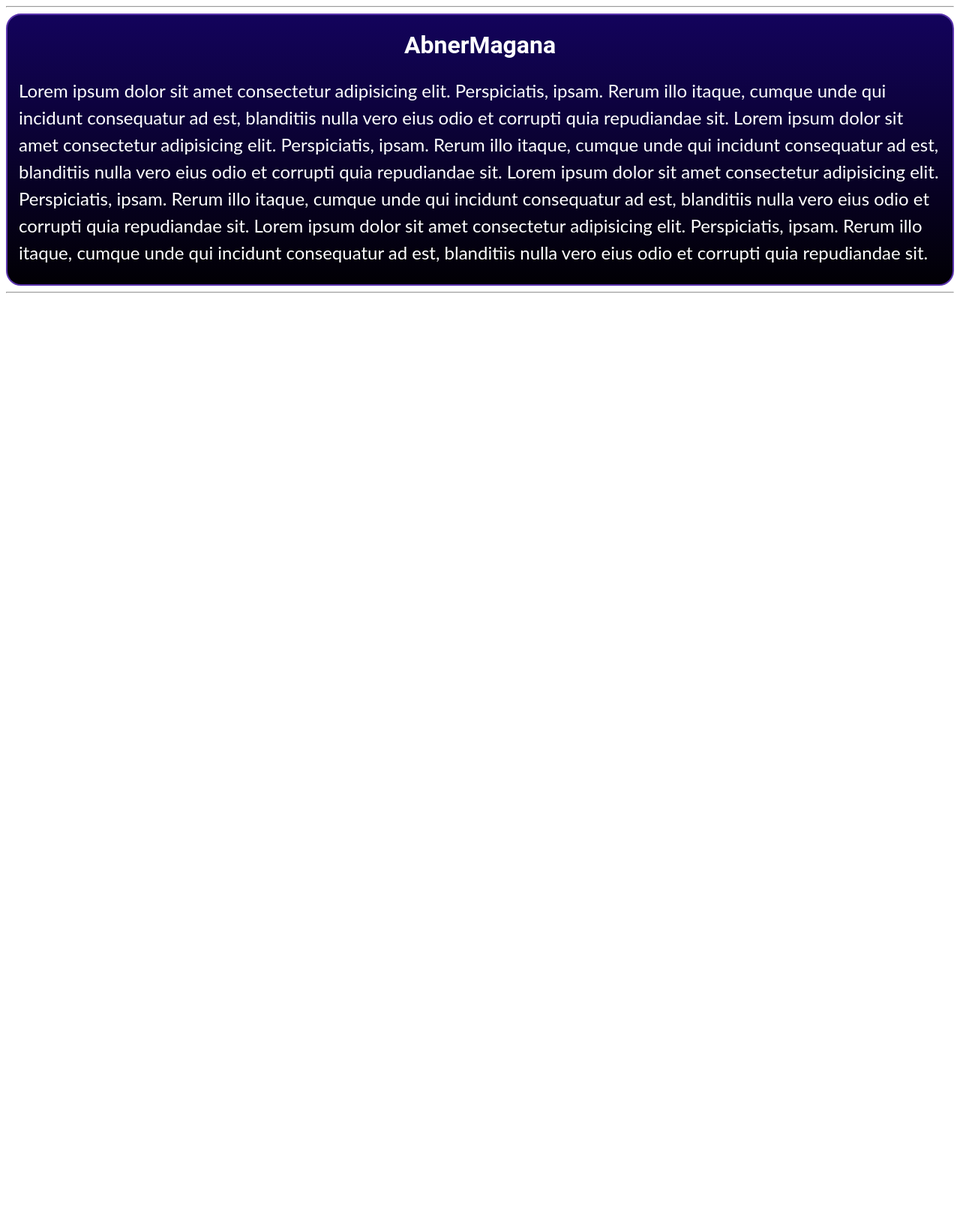
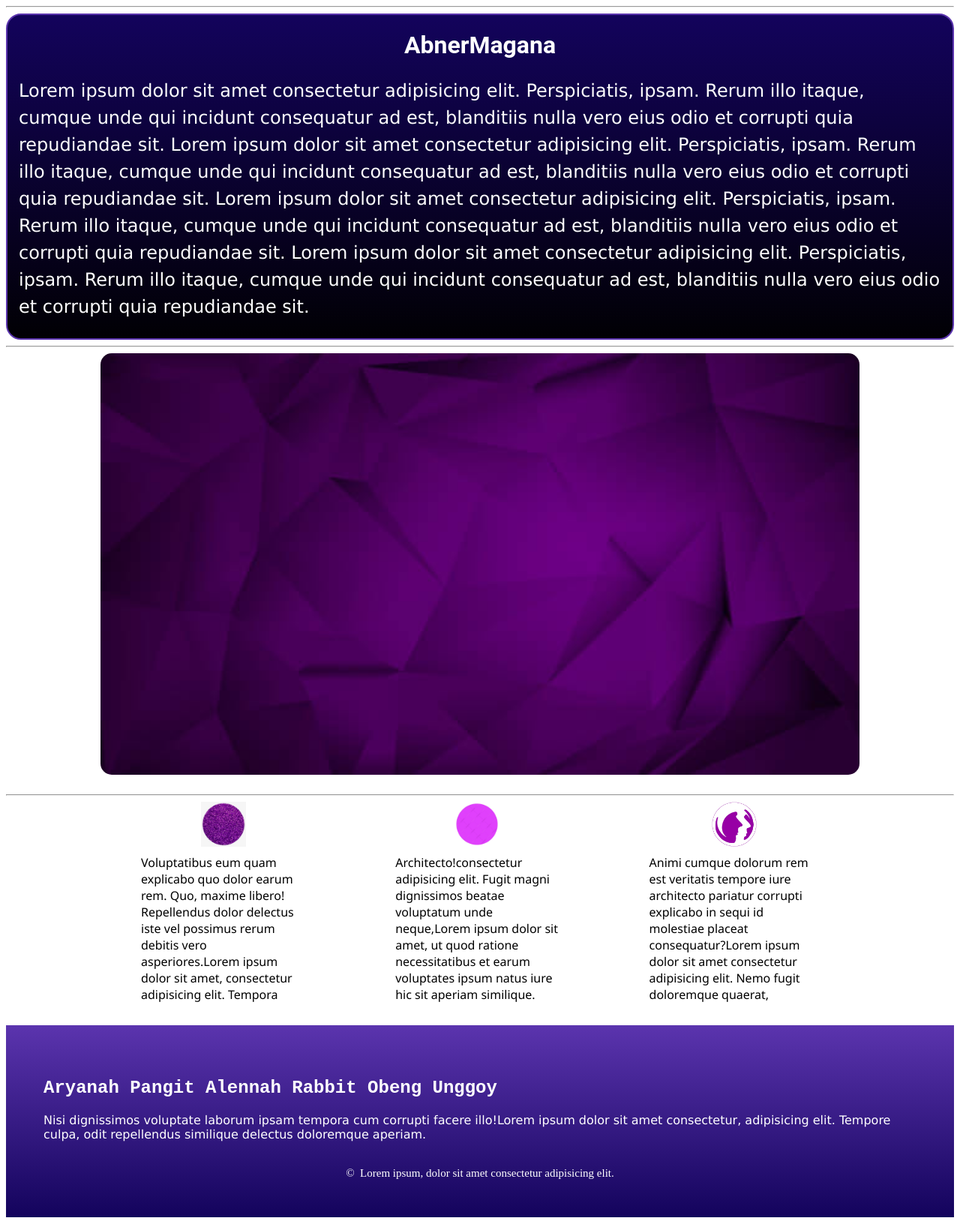
Before and after one commit to Thirdypogi13/quackit-copy, a PHP site: page / in a window 1280 px wide. Shown: the part 137-1769 px from the top of the page at 75% size. Before the commit the page ends 800 px from the top, so only its background shows below. Run offline with PHP 8.4, Linux system fonts and the light colour scheme.

Commit message:
add design 3 circles

```diff
--- a/abner2.css
+++ b/abner2.css
@@ -81,3 +81,51 @@ h1 {
 #home_image:hover {
     background-color: white;
 }
+
+#box3_image {
+    width: 100%;
+    display: flex;
+    justify-content: center;
+}
+
+#circle_img img {
+    width: 60px;
+}
+
+#circle_img {
+    display: flex;
+    justify-content: space-evenly;
+}
+
+.floatcenter {
+    display: flex;
+    justify-content: center;
+}
+
+.borderspace {
+    border-top: 10px white solid;
+    border-left: 60px white solid;
+    border-right: 60px white solid;
+
+    font-family: 'Segoe UI', Tahoma, Geneva, Verdana, sans-serif;
+}
+
+footer {
+    background: blue linear-gradient(rgb(91, 52, 174),#13035c);
+    padding: 50px;
+    color: white;
+}
+
+h2 {
+    font-family: 'Courier New', Courier, monospace;
+}
+
+p {
+    font-family: Verdana, Geneva, Tahoma, sans-serif;
+}
+
+#footer {
+    text-align: center;
+    font-family: cursive;
+    font-size: 15px;
+}
--- a/abner2.html
+++ b/abner2.html
@@ -7,6 +7,7 @@
         <link rel="stylesheet" href="./abner2.css">
     </head>
     <body>
+        <!--start of header-->
         <header>
                 <div id="separate">
                     <span>
@@ -21,9 +22,12 @@
                     </span>
                 </div>
         </header>
+        <!--end of header-->
         <div></div>
         <hr/>
         <div></div>
+
+        <!--start of firstbox-->
         <div id="box1">
             <div>
                 <h1>AbnerMagana</h1>
@@ -45,7 +49,76 @@
                 </p>
             </div>
         </div>
+        <!--end of firstbox-->
+
         <hr/>
+
+
+
+        <!--start of secondbox or img box-->
+        <div  id="box3_image">
+            <img src="./picture/purple.jpg" width="80%" style="border-radius: 15px;" />
+        </div>
+        <!--end of secondbox-->
+
+        <br />
+        <hr />
+        <!-- start of 3 circle img w/ word-->
+        <div id="circle_img">
+            <div class="borderspace"></div>
+            <div>
+                <div class="floatcenter">
+                    <img src="./picture/purple1.png" />
+                </div>
+                <div class= "borderspace">
+                    Voluptatibus eum quam explicabo quo dolor earum rem.
+                    Quo, maxime libero! Repellendus dolor delectus iste vel
+                    possimus rerum debitis vero asperiores.Lorem ipsum dolor
+                    sit amet, consectetur adipisicing elit. Tempora
+                </div>
+            </div>
+            <div>
+                <div class="floatcenter">
+                    <img src="./picture/purple2.jpg" />
+                </div>
+                <div class= "borderspace">
+                    Architecto!consectetur adipisicing elit. Fugit magni
+                    dignissimos beatae voluptatum unde neque,Lorem ipsum
+                    dolor sit amet,  ut quod ratione necessitatibus et earum
+                    voluptates ipsum natus iure hic sit aperiam similique.
+                </div>
+            </div>
+            <div>
+                <div class="floatcenter">
+                    <img src="./picture/purple3.png" />
+                </div>
+                <div class= "borderspace">
+                    Animi cumque dolorum rem est veritatis tempore iure
+                    architecto pariatur corrupti explicabo in sequi id
+                    molestiae placeat consequatur?Lorem ipsum dolor sit
+                    amet consectetur adipisicing elit. Nemo fugit doloremque
+                    quaerat,
+                </div>
+            </div>
+            <div class="borderspace"></div>
+        </div>
+        <!-- start of 3 circle img w/ word-->
+        <div style="padding: 15px;"></div>
+
+        <!--FOOTER-->
+        <footer>
+            <div>
+                <h2>Aryanah Pangit Alennah Rabbit Obeng Unggoy</h2>
+                <p> Nisi dignissimos voluptate laborum ipsam tempora cum corrupti
+                    facere illo!Lorem ipsum dolor sit amet consectetur, adipisicing elit.
+                    Tempore culpa, odit repellendus similique delectus doloremque aperiam.
+                </p>
+            </div>
+            <br />
+            <div id="footer">&copy; &nbsp;Lorem ipsum, dolor sit amet consectetur adipisicing elit.</div>
+        </footer>
+
+
 
 
 
```
Also changed, not shown: picture/purple.jpg (added), picture/purple1.png (added), picture/purple2.jpg (added), picture/purple3.png (added).
